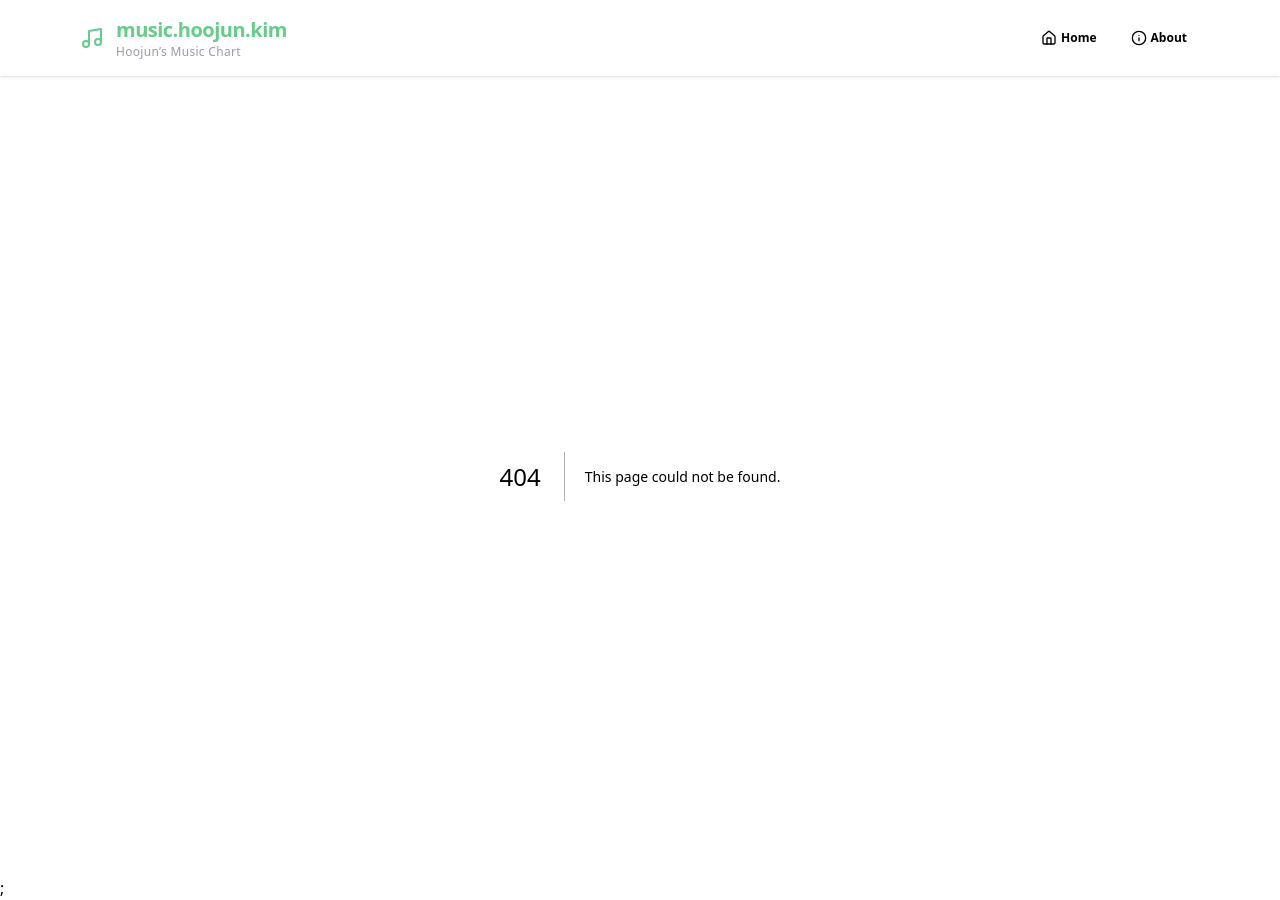
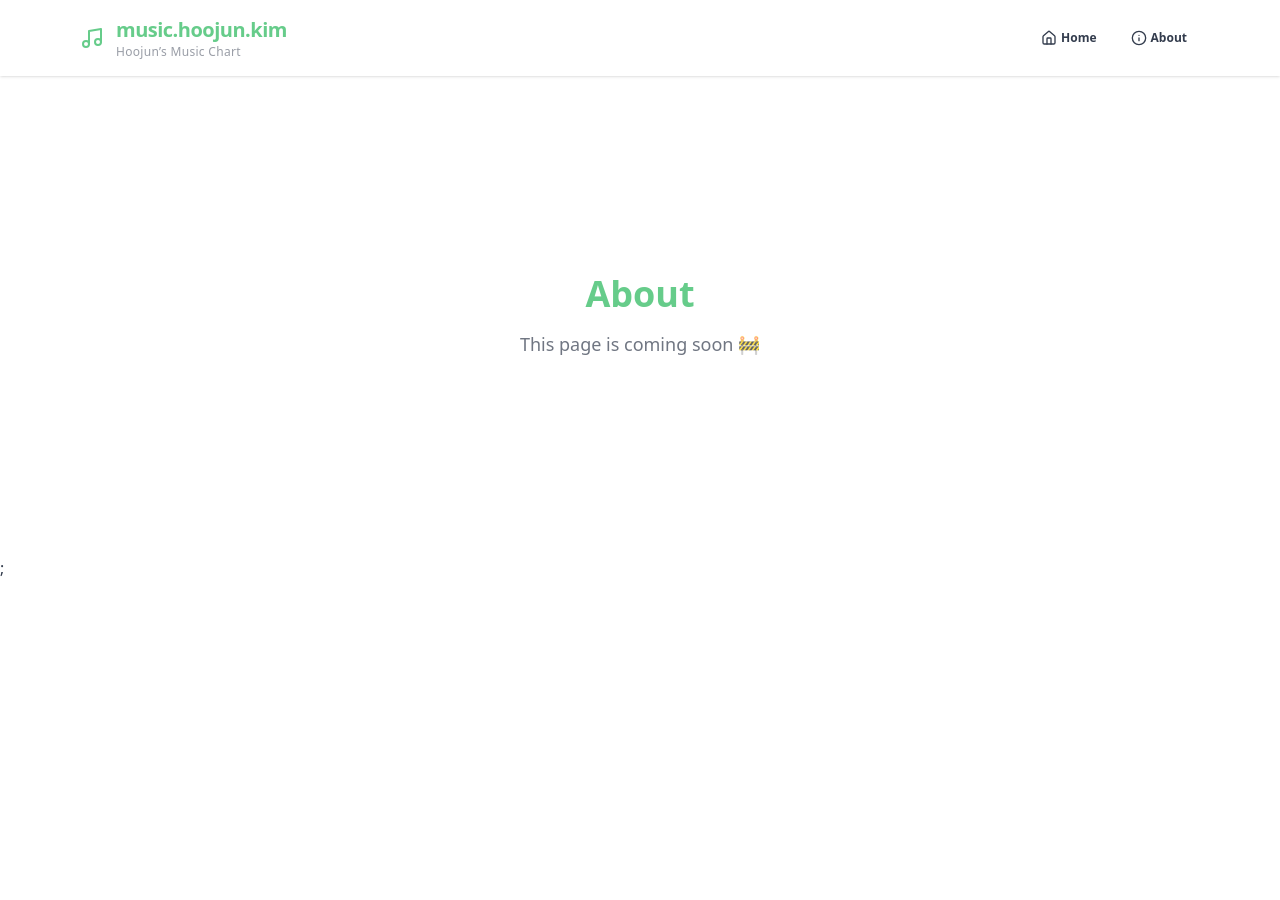
Before and after one commit to jindun619/hoojun-music, a Next.js app: page /about in a window 1280 px wide. Before the commit this address had no page. After the commit the page ends 800 px from the top, so only its background shows below. Built offline with nearby package versions, Linux system fonts and the light colour scheme.

Commit message:
about page placeholder added

```diff
--- /dev/null
+++ b/src/pages/about.tsx
@@ -0,0 +1,12 @@
+const AboutPage = () => {
+  return (
+    <div className="min-h-[60vh] flex flex-col items-center justify-center text-center px-4">
+      <h1 className="text-4xl font-bold text-primary mb-4">About</h1>
+      <p className="text-base-content/70 text-lg">
+        This page is coming soon 🚧
+      </p>
+    </div>
+  );
+};
+
+export default AboutPage;
```
